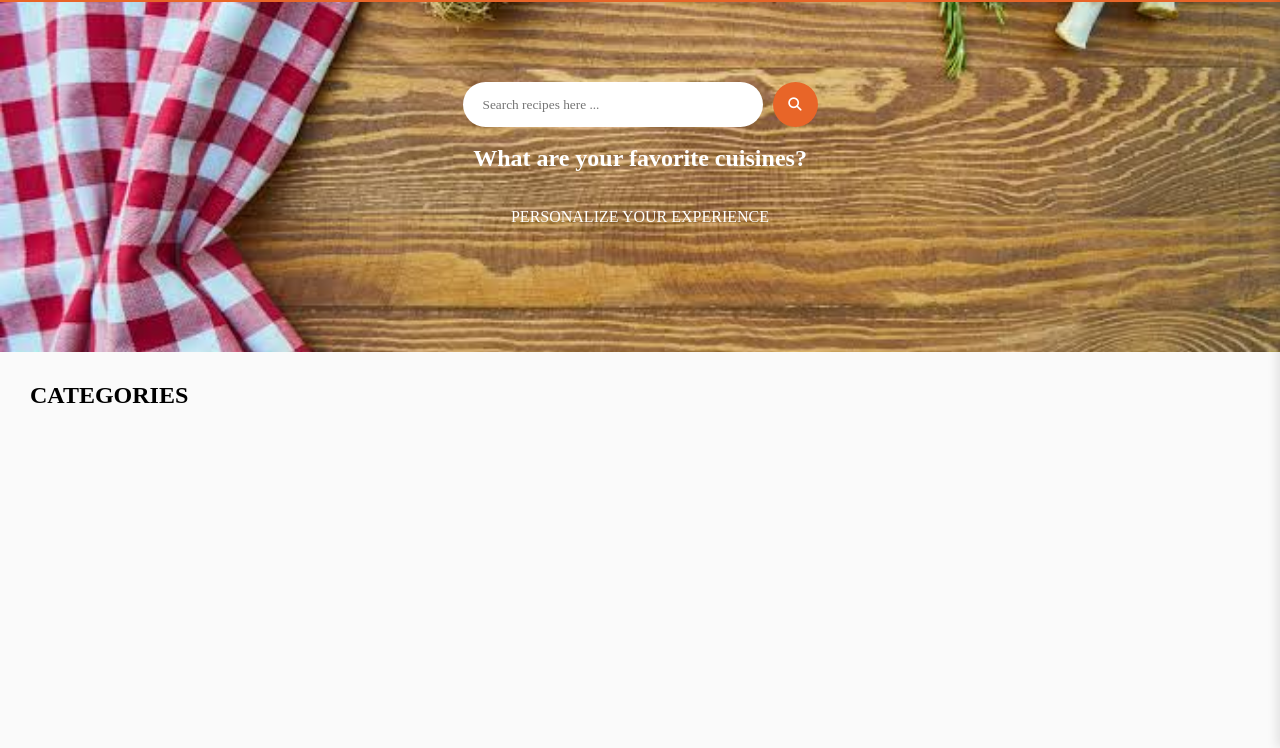
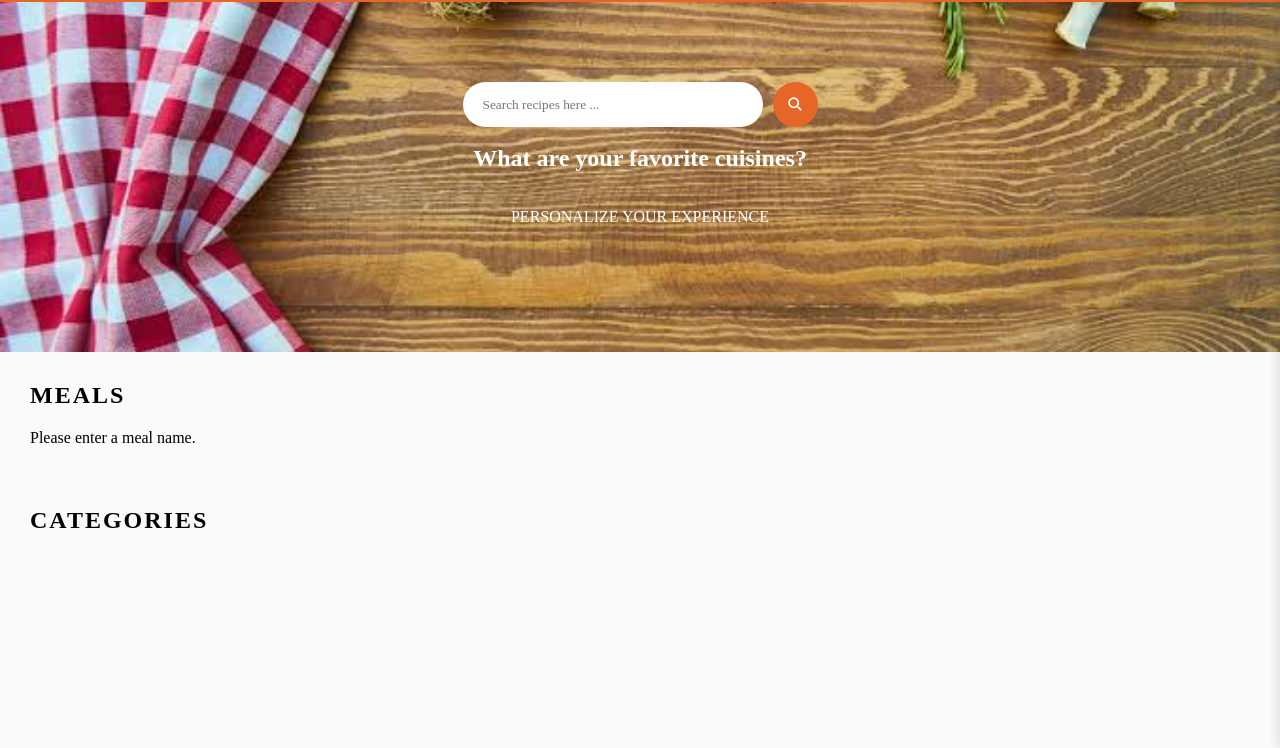
Before and after one commit to SherleyChintala7/MEAL-FINDER, a plain HTML site: page index.html in a window 1280 px wide. Both pictures are taken after a click on the button 795 px from the left and 156 px from the top of the page. Shown: the part 52-800 px from the top of the page. Drawn offline with Linux system fonts and the light colour scheme; no server answers.

Commit message:
sixth commit

```diff
--- a/app.js
+++ b/app.js
@@ -149,12 +149,17 @@ const searchBtn = document.getElementById("searchBtn");
 if (searchBtn) {
     searchBtn.addEventListener("click", async () => {
         const text = document.getElementById("searchInput").value.trim();
-        const box = document.getElementById("categoryList");
+        const box = document.getElementById("searchResults");
+
+        box.innerHTML = ""; // clear older results
+
+        if (text === "") {
+            box.innerHTML = "<p>Please enter a meal name.</p>";
+            return;
+        }
 
         const res = await fetch(SEARCH_API + text);
         const data = await res.json();
-
-        box.innerHTML = "";
 
         if (!data.meals) {
             box.innerHTML = "<p>No meals found.</p>";
--- a/index.html
+++ b/index.html
@@ -37,6 +37,12 @@
         <p>PERSONALIZE YOUR EXPERIENCE</p>
     </section>
 
+    <!-- SEARCH RESULTS -->
+    <section class="section">
+        <h2>MEALS</h2>
+        <div id="searchResults" class="grid"></div>
+    </section>
+
     <!-- CATEGORIES -->
     <section class="section">
         <h2>CATEGORIES</h2>
--- a/style.css
+++ b/style.css
@@ -99,6 +99,8 @@ body {
 
 .section h2 {
     margin-bottom: 20px;
+    text-transform: uppercase;
+    letter-spacing: 2px;
 }
 
 /* Grid */
```
